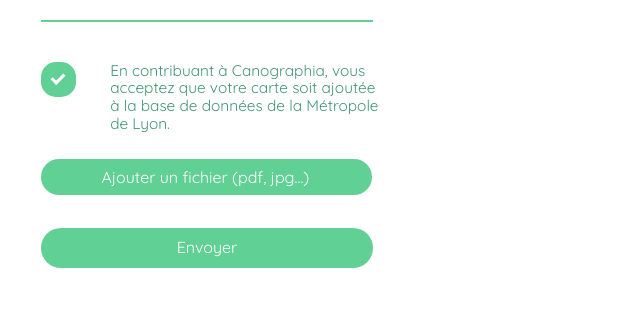
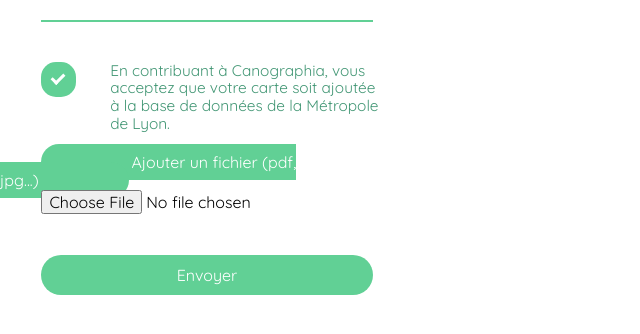
Before and after one commit to urbanlab/cime_city, a PHP site: page /index.html in a window 1280 px wide. Shown: the part 409-743 px from the top of the page, without its empty margins (0-640 px from the left). Run offline with PHP 8.4, Linux system fonts and the light colour scheme; some libraries are stand-ins or nearby versions.

Commit message:
update upload UI
added css  for buttons ui for inputs

```diff
--- a/css/uploadpicture.css
+++ b/css/uploadpicture.css
@@ -47,7 +47,7 @@ h1{
   color:#439775;
   margin-left:10%;
   width:80%;
-  padding-bottom:20px;
+  padding-bottom:5px;
   font-size:0.7em;
 }
 
@@ -138,6 +138,17 @@ h1{
   color:white;
 }
 
+.send input[type=hidden]{
+  display:none;
+}
+
+.send input[type=text]{
+  padding-bottom:20px;
+  color:#61D095;
+  justify-content: center;
+  margin-left:45%;
+}
+
 .send label {
   padding:8px;
   cursor: pointer;
@@ -145,11 +156,13 @@ h1{
   background:#61D095;
   color:white;
   border-radius:25px;
-  padding-left:60px;
-  padding-right:63px;
+  padding-left:90px;
+  padding-right:90px;
 }
 
-#upload-photo {
+
+
+#photo {
   opacity: 0;
   position: absolute;
   z-index: -1;
```
